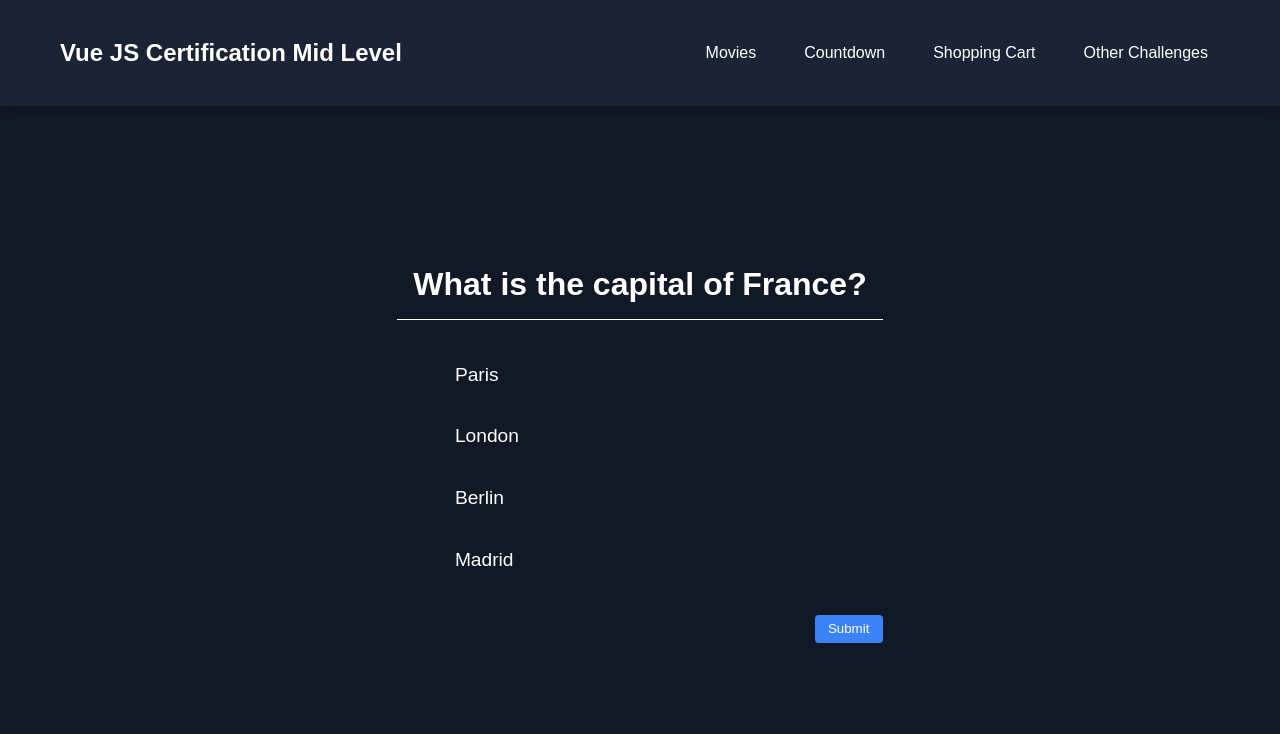
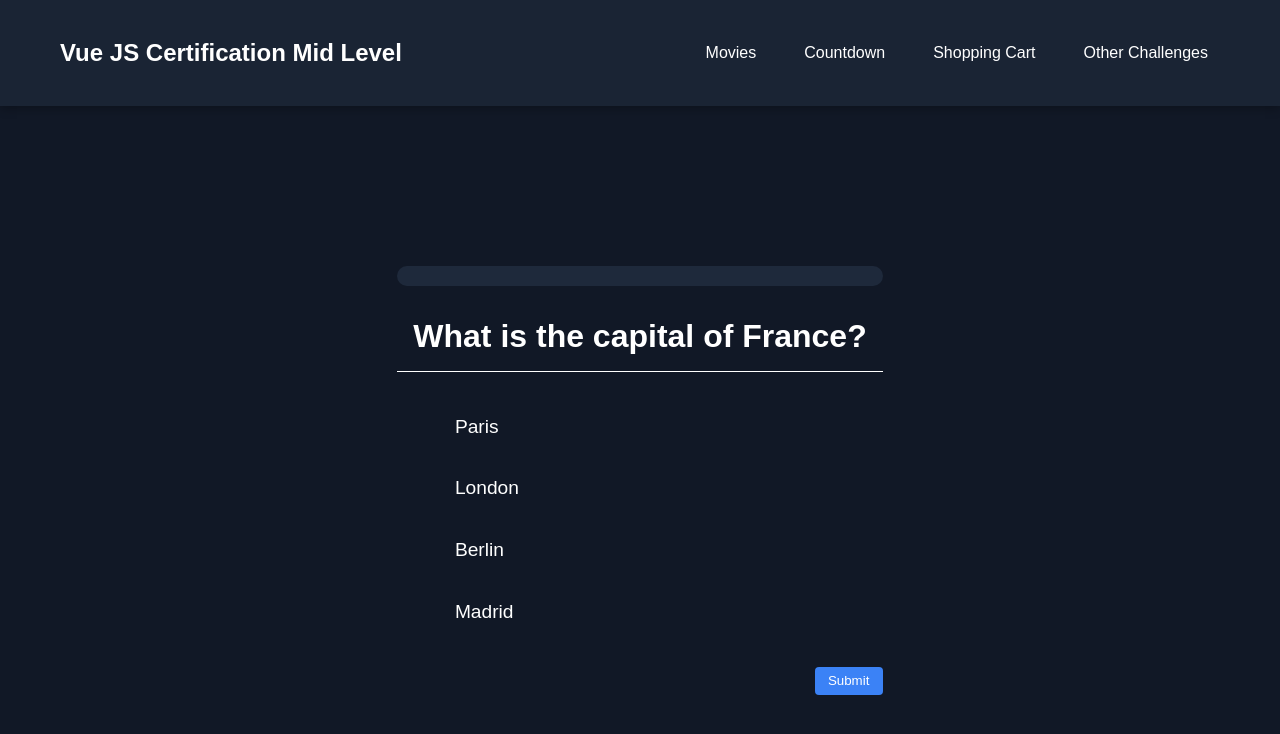
Before and after one commit to GregMarshall999/greglabs-plat, a Vue app: page /quiz in a window 1280 px wide. Shown: the top 734 px of the page. Built offline with nearby package versions, Linux system fonts and the light colour scheme.

Commit message:
progress bar and score display

```diff
--- a/src/views/QuizPage.vue
+++ b/src/views/QuizPage.vue
@@ -1,8 +1,13 @@
 <template>
     <form @submit.prevent="submitForm" class="quiz-form">
-        <h1>{{ quizConfig[questionIndex].question }}</h1>
+        <div v-if="questionIndex < quizConfig.length" class="progress-bar">
+            <div class="progress-fill" :style="{ width: `${(questionIndex / quizConfig.length) * 100}%` }"></div>
+        </div>
 
-        <div class="options">
+        <h1 v-if="questionIndex < quizConfig.length">{{ quizConfig[questionIndex].question }}</h1>
+        <h1 v-else>Your final score:</h1>
+
+        <div v-if="questionIndex < quizConfig.length" class="options">
             <div v-for="(option, index) in quizConfig[questionIndex].options" :key="option" class="option">
                 <input
                     type="radio"
@@ -21,6 +26,9 @@
                 </label>
             </div>
         </div>
+        <div v-else class="options">
+            {{ score }} / {{ quizConfig.length }}
+        </div>
 
         <div class="result-section">
             <p
@@ -30,7 +38,8 @@
                 {{ answerState }} !
             </p>
 
-            <button type="submit">{{ showResult ? 'Next' : 'Submit' }}</button>
+            <button v-if="questionIndex < quizConfig.length" type="submit">{{ showResult ? 'Next' : 'Submit' }}</button>
+            <button v-else type="submit">Restart</button>
         </div>
     </form>
 </template>
@@ -46,6 +55,12 @@ const showResult = ref(false);
 const answerState = ref(null);
 
 const submitForm = () => {
+    if(questionIndex.value === quizConfig.length) {
+        questionIndex.value = 0;
+        score.value = 0;
+        return;
+    }
+
     if(showResult.value) {
         nextQuestion();
         return;
@@ -172,4 +187,31 @@ button {
 .incorrect {
     background-color: #dc2626;
 }
+
+.progress-bar {
+    width: 100%;
+    height: 20px;
+    background-color: #1e293b;
+    border-radius: 10px;
+    margin-bottom: 2em;
+    position: relative;
+    overflow: hidden;
+}
+
+.progress-fill {
+    height: 100%;
+    background-color: #3b82f6;
+    transition: width 0.3s ease;
+}
+
+.progress-text {
+    position: absolute;
+    top: 50%;
+    left: 50%;
+    transform: translate(-50%, -50%);
+    color: white;
+    font-size: 0.8em;
+    font-weight: bold;
+    text-shadow: 0 0 2px rgba(0, 0, 0, 0.5);
+}
 </style>
```
